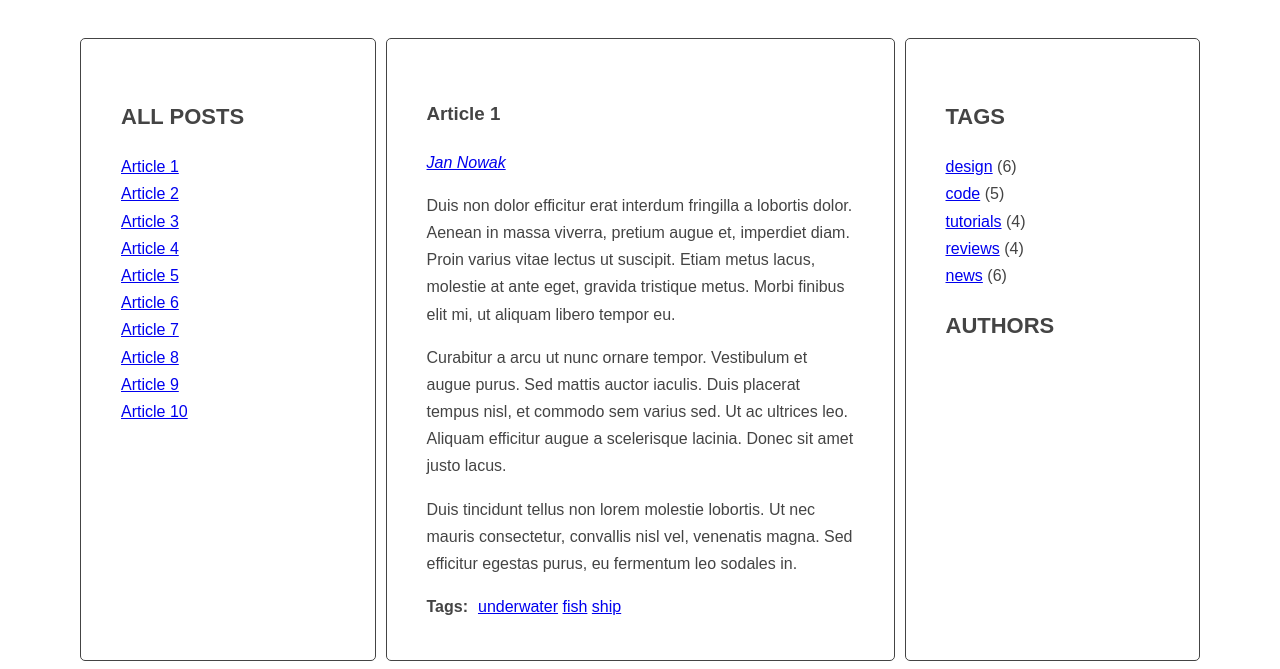
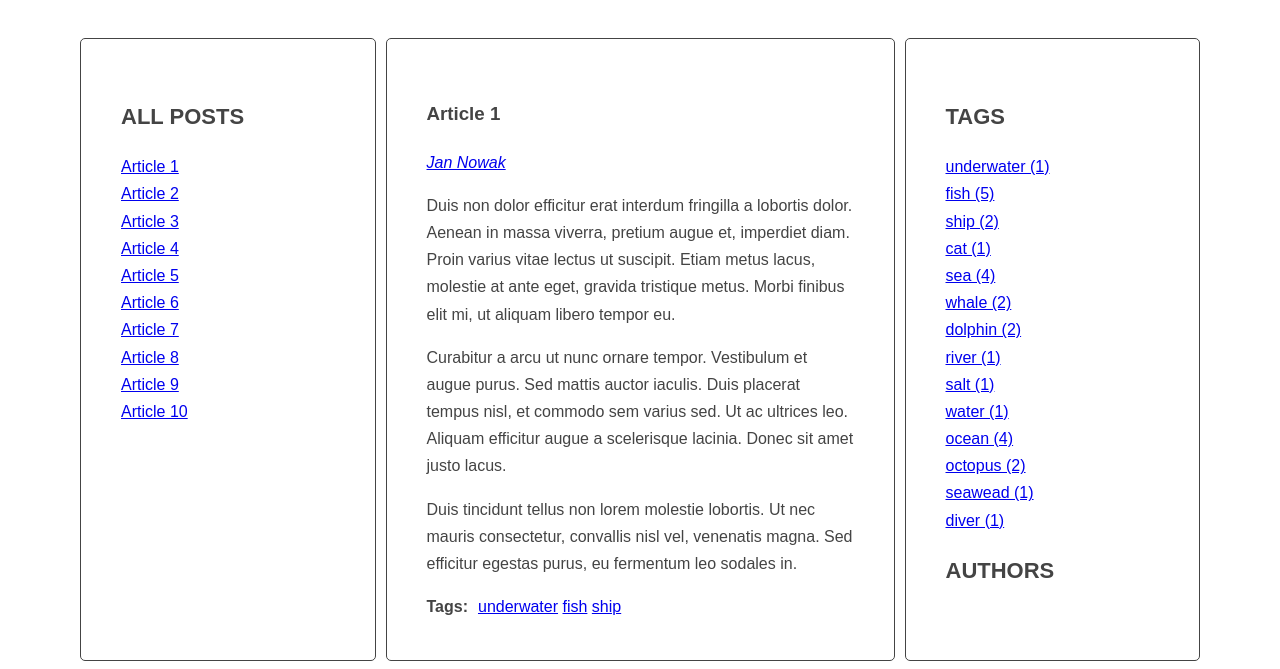
Before and after one commit to krzysztoflaudanski/blog, a website: page index.html in a window 1280 px wide. Shown: the part 205-874 px from the top of the page. Drawn offline with Linux system fonts and the light colour scheme.

Commit message:
add generate tags list js/script.js

```diff
--- a/index.html
+++ b/index.html
@@ -237,11 +237,6 @@
             <aside class="sidebar">
                 <h2 class="section-title">Tags</h2>
                 <ul class="list tags">
-                    <li><a href="#">design</a> <span>(6)</span></li>
-                    <li><a href="#">code</a> <span>(5)</span></li>
-                    <li><a href="#">tutorials</a> <span>(4)</span></li>
-                    <li><a href="#">reviews</a> <span>(4)</span></li>
-                    <li><a href="#">news</a> <span>(6)</span></li>
                 </ul>
                 <h2 class="section-title">Authors</h2>
                 <ul class="list authors">
--- a/js/script.js
+++ b/js/script.js
@@ -41,8 +41,8 @@
 const optArticleSelector = '.post',
   optTitleSelector = '.post-title',
   optTitleListSelector = '.titles',
-  optArticleTagsSelector = '.post-tags .list';
-
+  optArticleTagsSelector = '.post-tags .list',
+  optTagsListSelector = '.tags.list';
 
 function generateTitleLinks(customSelector = '') {
 
@@ -84,6 +84,11 @@
 generateTitleLinks();
 
 function generateTags() {
+
+  /* [NEW] create a new variable allTags with an empty object */
+
+  let allTags = {};
+
   /* [DONE] find all articles */
 
   const articles = document.querySelectorAll(optArticleSelector);
@@ -106,19 +111,30 @@
 
     /* [DONE] split tags into array */
 
-    const splitTags = articleTags.split(' ');
+    const articleTagsArray = articleTags.split(' ');
 
     /* [DONE] START LOOP: for each tag */
 
-    for (let splitTag of splitTags) {
+    for (let tag of articleTagsArray) {
 
       /* [DONE] generate HTML of the link */
 
-      const linkHTML = '<li><a href="#tag-' + splitTag + '">' + splitTag + '</a></li>';
+      const linkHTML = '<li><a href="#tag-' + tag + '">' + tag + '</a></li>';
 
       /* [DONE] add generated code to html variable */
 
       html = html + linkHTML + ' ';
+
+      /* [NEW] check if this link is NOT already in allTags */
+
+      if (!allTags[tag]) {
+
+        /* [NEW] add tag to allTags object */
+
+        allTags[tag] = 1;
+      } else {
+        allTags[tag]++;
+      }
 
       /* [DONE] END LOOP: for each tag */
     }
@@ -127,9 +143,32 @@
     tagsWrapper.innerHTML = html;
 
     /* [DONE] END LOOP: for every article: */
+
   }
+
+  /* [NEW] find list of tags in right column */
+
+  const tagList = document.querySelector(optTagsListSelector);
+
+  /* [NEW] create variable for all links HTML code */
+
+  let allTagsHTML = '';
+
+  /* [NEW] START LOOP: for each tag in allTags: */
+
+  for (let tag in allTags) {
+
+    /* [NEW] generate code of a link and add it to allTagsHTML */
+
+    allTagsHTML += '<li><a href="#tag-' + tag + '">' + tag + ' (' + allTags[tag] + ') ' + '</a></li>';
+
+    /* [NEW] END LOOP: for each tag in allTags: */
+  }
+  /*[NEW] add HTML from allTagsHTML to tagList */
+
+  tagList.innerHTML = allTagsHTML;
+
 }
-
 generateTags();
 
 function tagClickHandler(event) {
@@ -187,7 +226,7 @@
 function addClickListenersToTags() {
   /* [DONE] find all links to tags */
 
-  const tagLinks = document.querySelectorAll('.post-tags .list li a');
+  const tagLinks = document.querySelectorAll('.list li a');
 
   /* [DONE] START LOOP: for each link */
 
@@ -244,7 +283,7 @@
 
 }
 
-generateAuthors()
+generateAuthors();
 
 function authorClickHandler(event) {
 
@@ -320,4 +359,4 @@
   }
 }
 
-addClickListenersToAuthors()
+addClickListenersToAuthors();
```
